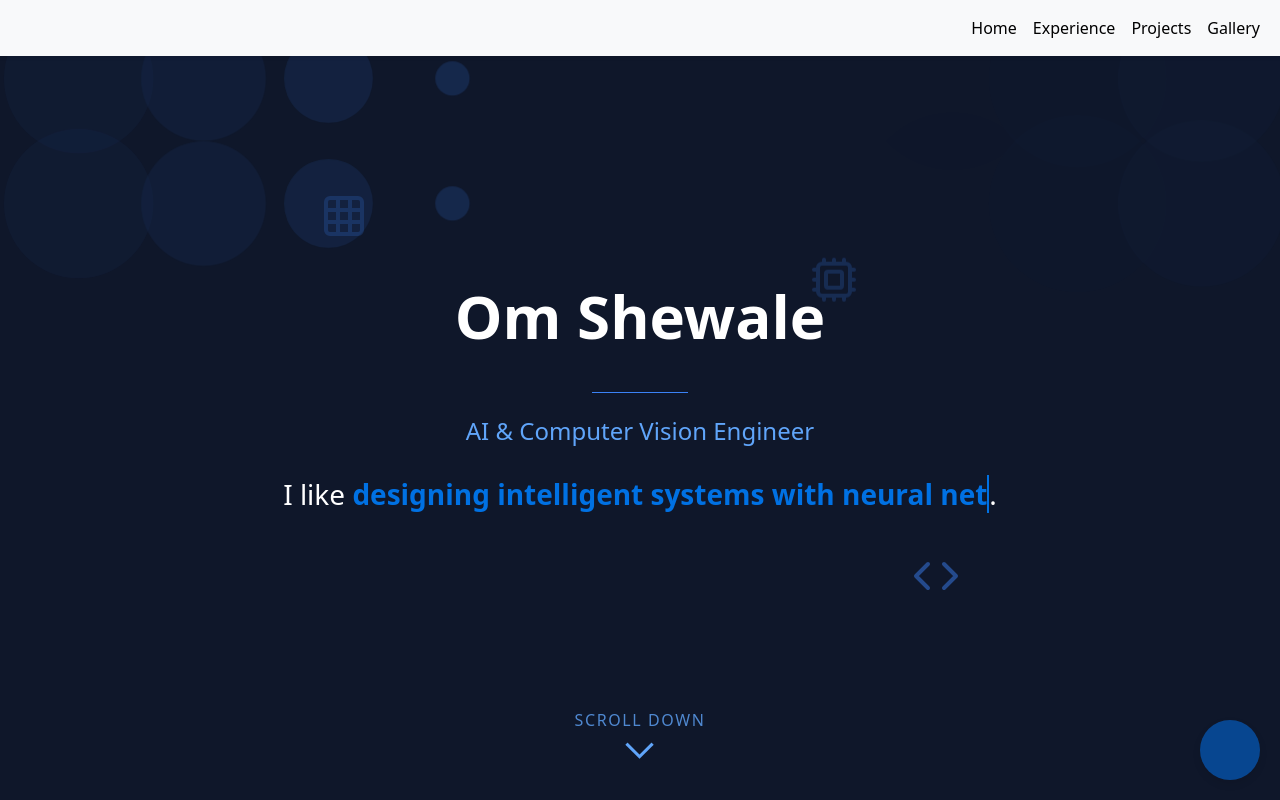
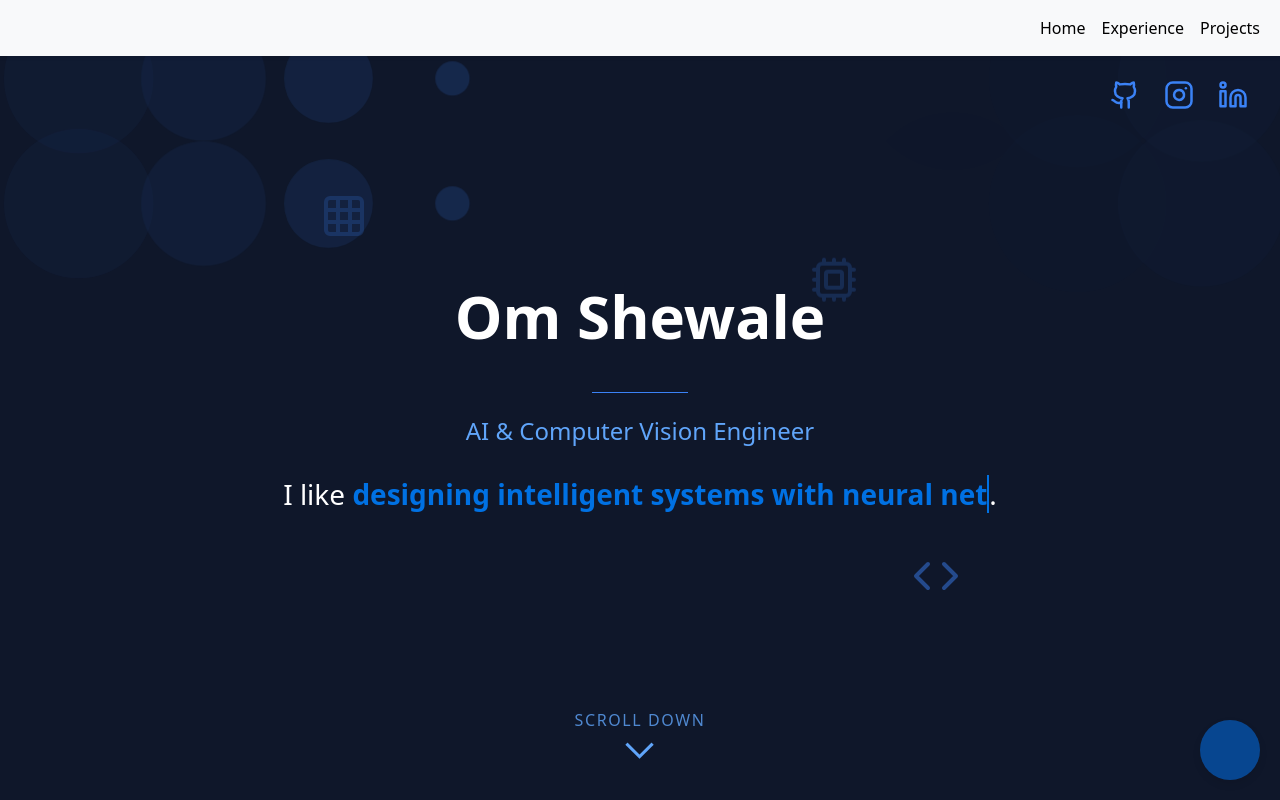
Before and after one commit to omshewale30/portfolio-new, a React (Vite) app: page / in a window 1280 px wide. Shown: the top 800 px of the page. Built offline with nearby package versions, Linux system fonts and the light colour scheme.

Commit message:
socials added

```diff
--- a/src/CSS/Landing.css
+++ b/src/CSS/Landing.css
@@ -4,8 +4,26 @@
     width: 100%;
     background-color: #0f172a;
     overflow: hidden;
+}
+/* Social Icons */
+.social-icons {
 
+    position: absolute;
+    top: 5rem;
+    right: 2rem;
+    display: flex;
+    gap: 1.5rem;
+    z-index: 10;
+}
 
+.social-icons a {
+    color: #3b82f6;
+    transition: color 0.3s ease, transform 0.3s ease;
+}
+
+.social-icons a:hover {
+    color: #60a5fa;
+    transform: translateY(-3px);
 }
 h3{
     color: white;
--- a/src/components/HeroSection.jsx
+++ b/src/components/HeroSection.jsx
@@ -68,7 +68,6 @@ const HeroSection = () => {
                 </Card>
             </div>
 
-
             <div id="education" className="education-section">
                 <h3 className="education-title">Education</h3>
                 <div className="education-grid">
--- a/src/components/Landing.jsx
+++ b/src/components/Landing.jsx
@@ -2,10 +2,12 @@ import React, {useEffect, useState} from "react";
 
 import { Grid, Code, Cpu } from 'lucide-react';
 import '/src/CSS/Landing.css';
+import { Github, Instagram, Linkedin } from 'lucide-react';
 
 const LandingPage = () => {
     const gridSize = 20;
     const dots = Array(gridSize).fill(null);
+
     const scrollToNextSection = () => {
         const nextSection = document.querySelector('.hero'); // or whatever your next section's class is
         if (nextSection) {
@@ -48,9 +50,19 @@ const LandingPage = () => {
 
 
     return (
-
         <div className="landing-container">
             {/* Animated Background Grid */}
+            <div className="social-icons">
+                <a href="https://github.com/omshewale30" target="_blank" rel="noopener noreferrer">
+                    <Github size={30} color="#3b82f6" />
+                </a>
+                <a href="https://instagram.com/omshewale3000" target="_blank" rel="noopener noreferrer">
+                    <Instagram size={30} color="#3b82f6" />
+                </a>
+                <a href="https://www.linkedin.com/in/omshewale/" target="_blank" rel="noopener noreferrer">
+                    <Linkedin size={30} color="#3b82f6" />
+                </a>
+            </div>
             <div className="background-grid">
                 <div className="grid-container">
                     {dots.map((_, i) => (
--- a/src/components/Navbar.jsx
+++ b/src/components/Navbar.jsx
@@ -200,16 +200,6 @@ const Header = () => {
                                 Projects
                             </a>
                         </li>
-
-                        <li className="nav-item">
-                            <a
-                                className={`nav-link ${location.pathname === "/wildlife-gallery" ? "active" : ""}`}
-                                href="#"
-                                onClick={() => handleNavigation("/wildlife-gallery")}
-                            >
-                                Gallery
-                            </a>
-                        </li>
                     </ul>
                 </div>
 
```
